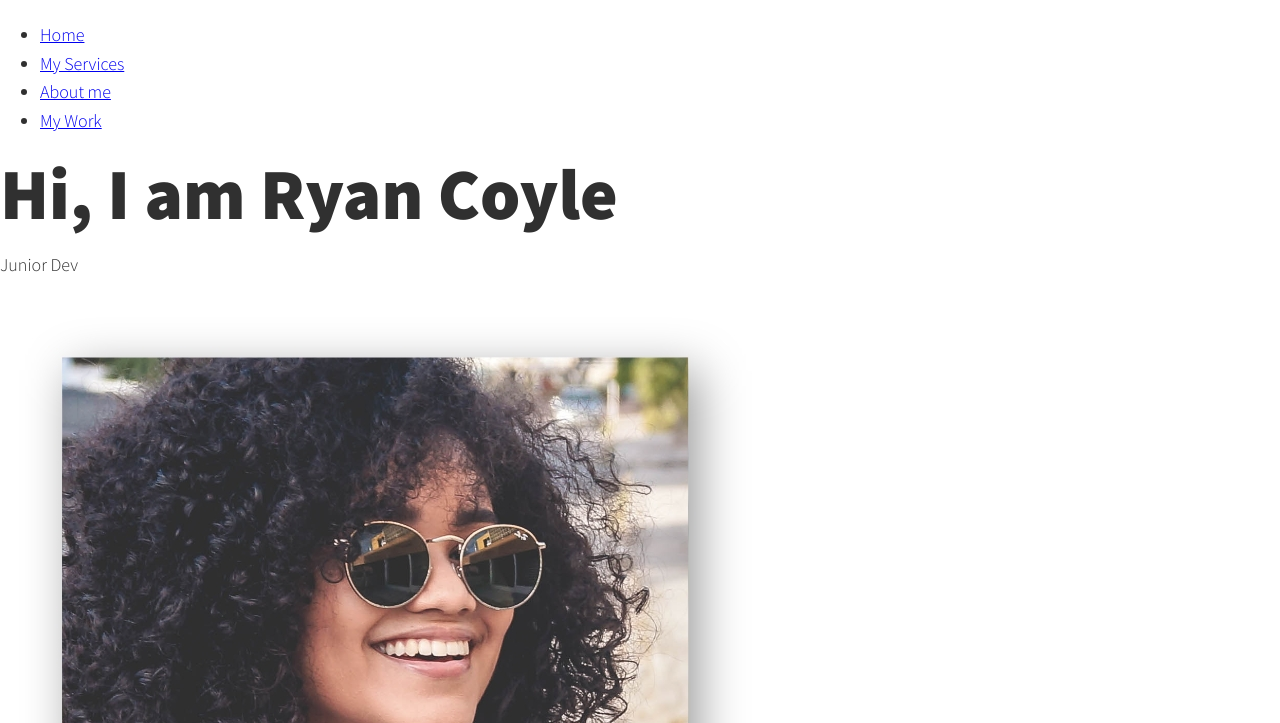
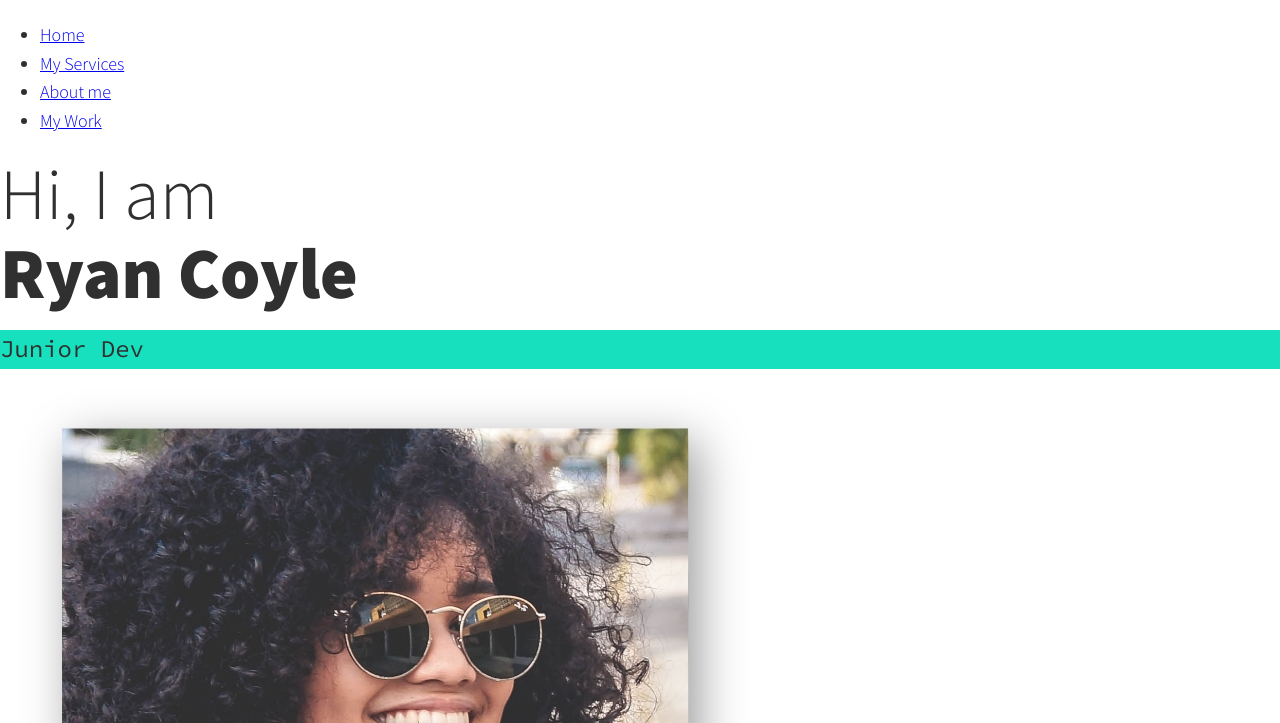
Before and after one commit to RjCoyle20/Portfolio-Website, a website built with Vite: page cNqRvZsw/index.html in a window 1280 px wide. Shown: the part 77-800 px from the top of the page. Built offline with nearby package versions, Linux system fonts and the light colour scheme; files whose address does not match are found by name.

Commit message:
title and subtitle fonts done.

```diff
--- a/cNqRvZsw/css/style.css
+++ b/cNqRvZsw/css/style.css
@@ -46,6 +46,7 @@ img{
     max-width: 100%;
 }
 
+strong { font-weight: var(--fw-bold)}
 /* Typography */
 
 h1,
@@ -58,3 +59,27 @@ h3 {
 h1 { font-size: var(--fs-h1)}
 h2 { font-size: var(--fs-h2)}
 h3 { font-size: var(--fs-h3)}
+
+.section__title{
+    margin-bottom: .25em;
+
+}
+
+.section__title--intro{
+    font-weight: var(--fw-reg);
+}
+
+.section__title--intro strong {
+    display: block;
+}
+
+.section__subtitle{
+    margin: 0;
+    font-size: var(--fs-h3);
+}
+
+.section__subtitle--intro,
+.section__subtitle--about{
+    background: var(--clr-accent);
+    font-family: var(--ff-secondary);
+}
```
